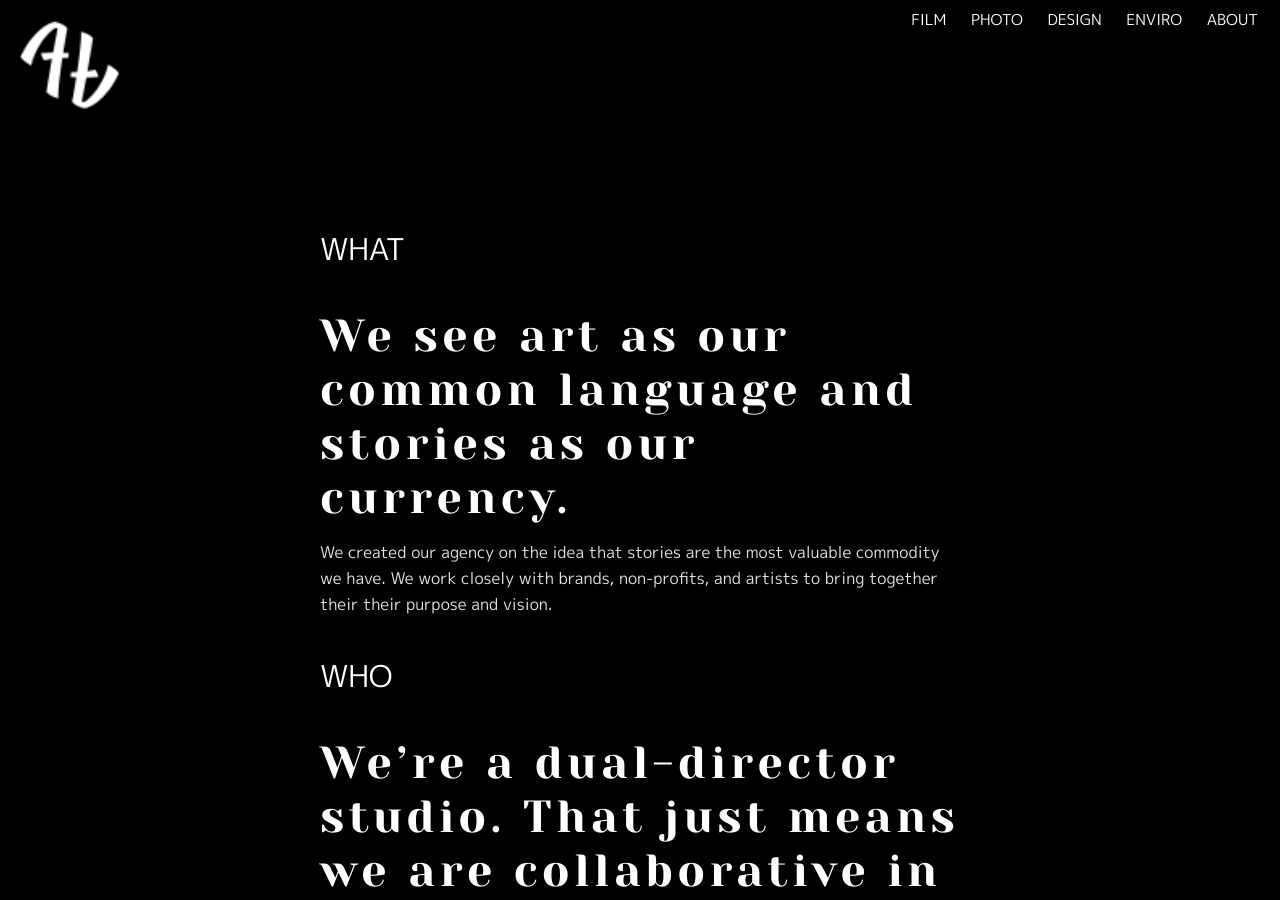
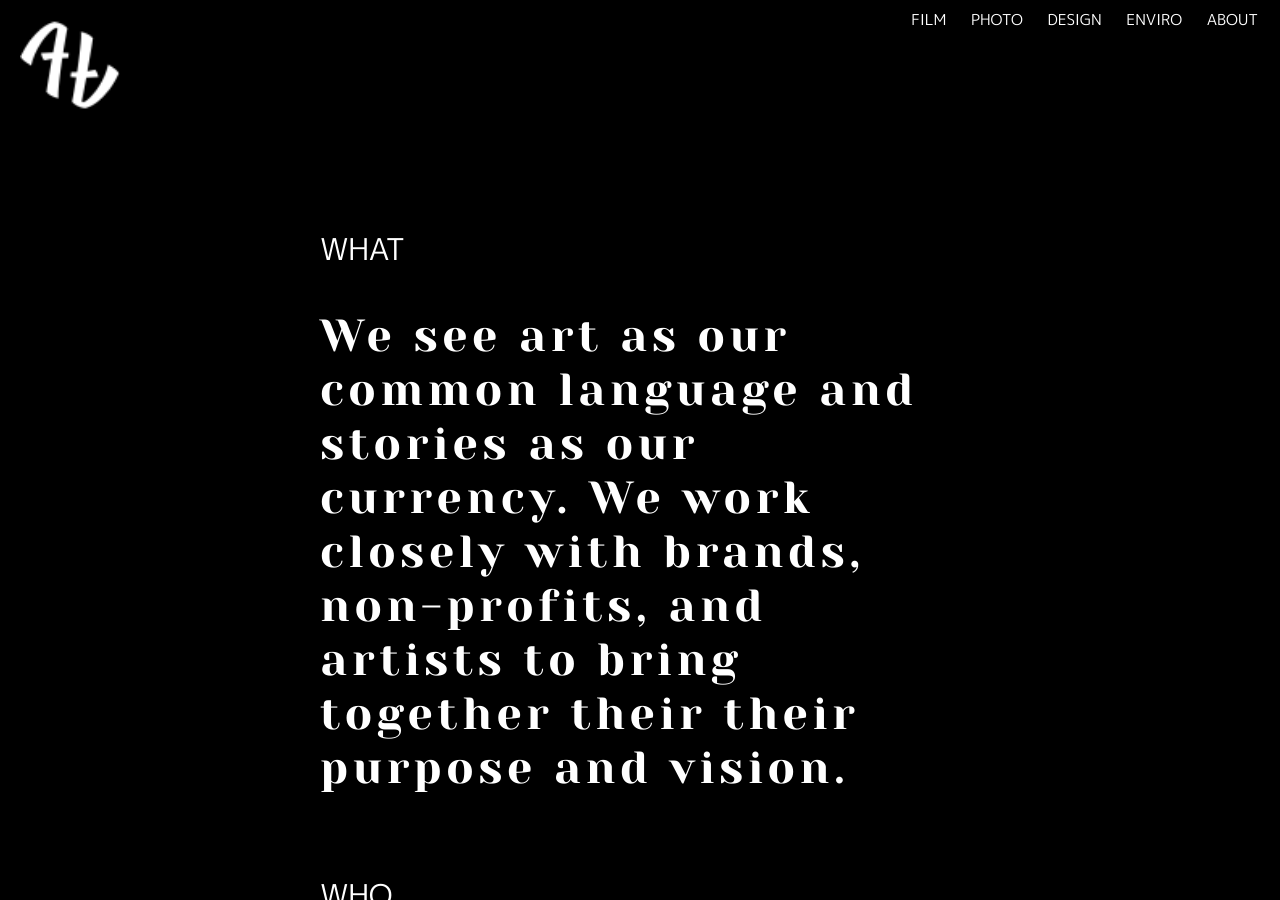
Before and after one commit to factorytown/factorytown.github.io, a Jekyll site: the page built from _pages/about.md, in a window 1280 px wide and 900 px high. Built offline with Jekyll 4.4.1, drawn with Linux system fonts in a browser that asks for light colours; nearby versions of some CDN libraries.

Commit message:
Updated About

```diff
--- a/_pages/about.md
+++ b/_pages/about.md
@@ -4,9 +4,7 @@
 
 ### WHAT
 
-## We see art as our common language and stories as our currency.
-
-We created our agency on the idea that stories are the most valuable commodity we have. We work closely with brands, non-profits, and artists to bring together their their purpose and vision.
+## We see art as our common language and stories as our currency. We work closely with brands, non-profits, and artists to bring together their their purpose and vision.
 <BR>
 
 ### WHO
```
